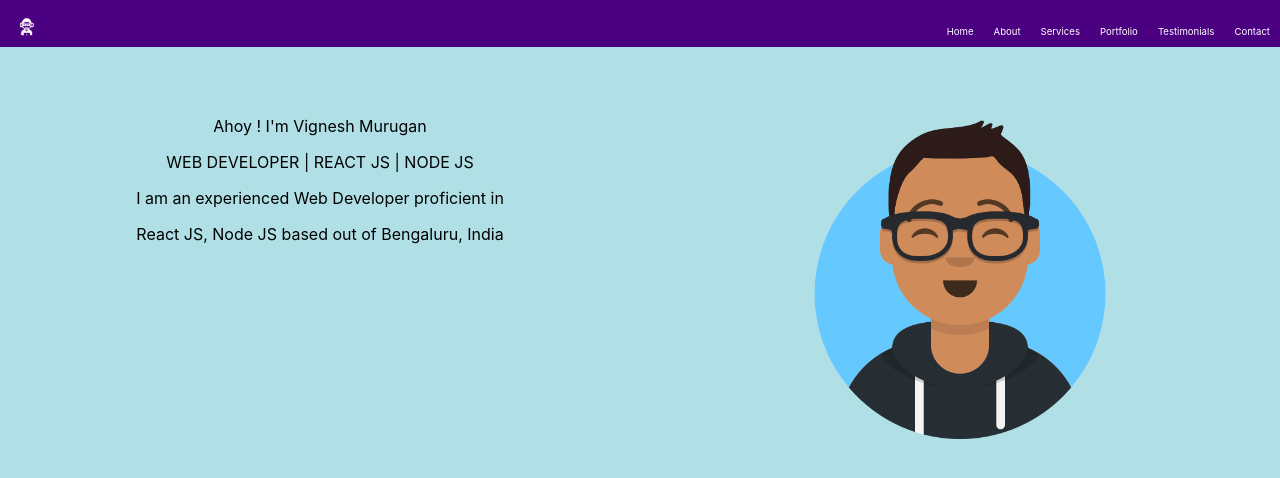
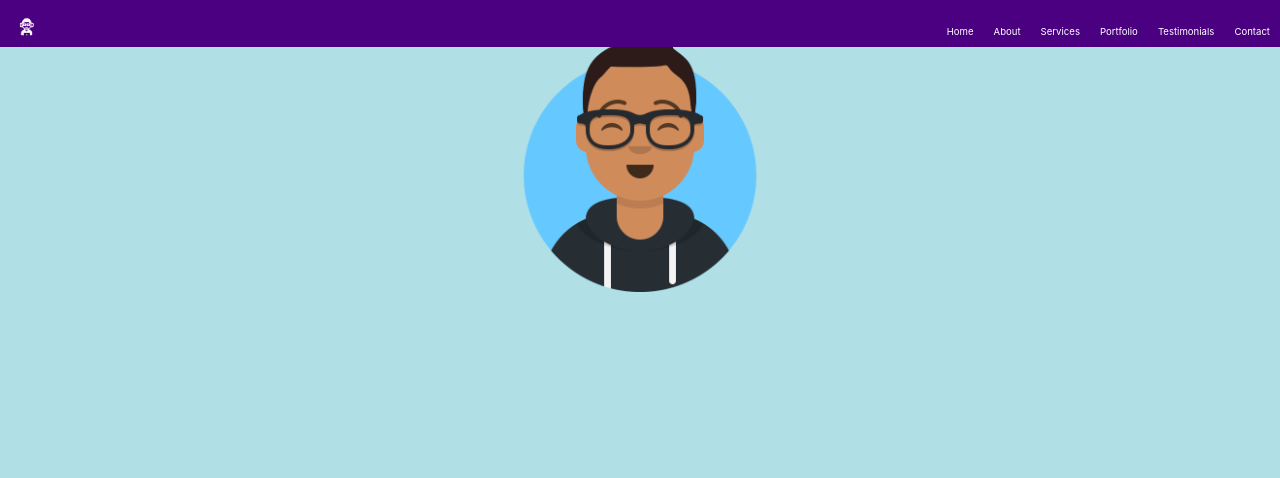
Before and after one commit to VigneshMurugan/vigneshPortfolio, a React (Create React App) app: page / in a window 1280 px wide. Shown: the top 478 px of the page. Built offline with nearby package versions, Linux system fonts and the light colour scheme.

Commit message:
Modiying Avatar

```diff
--- a/src/App.css
+++ b/src/App.css
@@ -38,20 +38,9 @@
 }
 
 #heroBanner {
-  margin-top: 100px;
-}
-
-#leftHeroWrapper {
-  float: left;
-  margin: auto;
-  width: 50%;
-}
-
-#rightHeroWrapper {
-  float: right;
-  width: 50%;
+  margin-top: 20px;
 }
 
 #avatarImage {
-  width: inherit;
+  width: 20%;
 }
--- a/src/App.tsx
+++ b/src/App.tsx
@@ -11,15 +11,7 @@ function App() {
       <BrowserRouter>
         <NavBar links={["home", "about", "services", "portfolio", "testimonials", "contact"]} />
         <div id="heroBanner">
-          <div id="leftHeroWrapper">
-            <p>Ahoy ! I'm Vignesh Murugan</p>
-            <p>WEB DEVELOPER | REACT JS | NODE JS</p>
-            <p>I am an experienced Web Developer proficient in </p>
-            <p>React JS, Node JS based out of Bengaluru, India</p>
-          </div>
-          <div id="rightHeroWrapper">
-            <img id="avatarImage" src={developer} />
-          </div>
+          <img id="avatarImage" src={developer} />
         </div>
       </BrowserRouter>
     </div>
```
